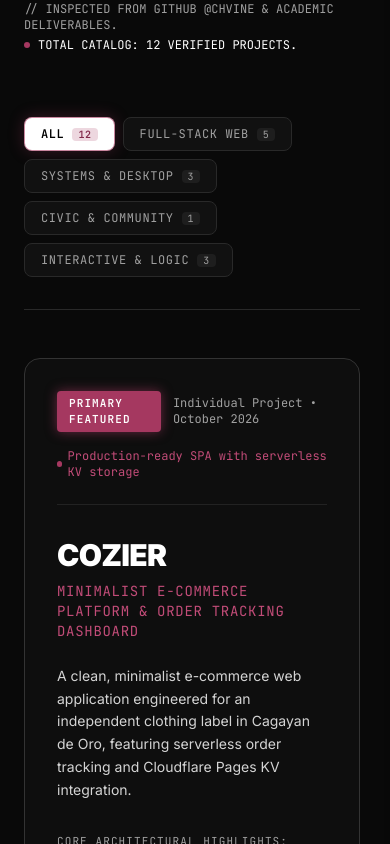
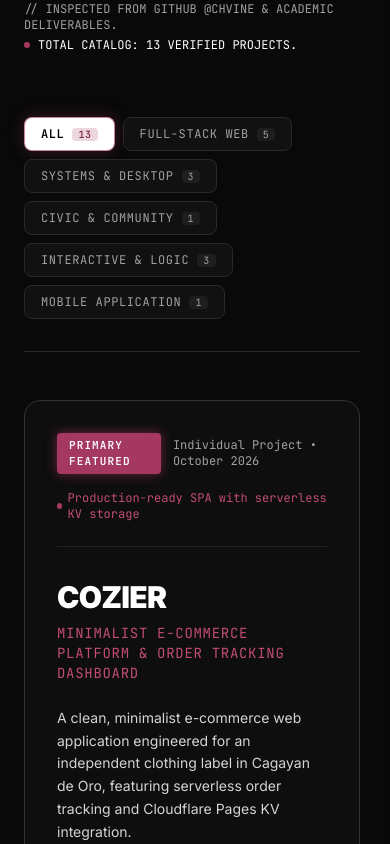
Before and after one commit to Chvine/current_portfolio, a Next.js app: page / in a window 390 px wide. Shown: the part 7560-8404 px from the top of the page. Built offline with nearby package versions, Linux system fonts and the light colour scheme.

Commit message:
feat: add COVID-19 Tracker Android app project and Mobile Application category

```diff
--- a/src/components/Projects.tsx
+++ b/src/components/Projects.tsx
@@ -9,7 +9,7 @@ export default function Projects() {
   const [selectedFilter, setSelectedFilter] = useState<string>("All");
   const [activeModalProject, setActiveModalProject] = useState<Project | null>(null);
 
-  const filters = ["All", "Full-Stack Web", "Systems & Desktop", "Civic & Community", "Interactive & Logic"];
+  const filters = ["All", "Full-Stack Web", "Systems & Desktop", "Civic & Community", "Interactive & Logic", "Mobile Application"];
 
   const filteredProjects = selectedFilter === "All"
     ? PROJECTS
--- a/src/data/portfolioData.ts
+++ b/src/data/portfolioData.ts
@@ -2,8 +2,8 @@ export interface Project {
   id: string;
   title: string;
   tagline: string;
-  category: "Full-Stack Web" | "Systems & Desktop" | "Civic & Community" | "Interactive & Logic";
-  type: "Individual Project" | "Group Project" | "Mini-Project" | "Academic Project" | "Game Application";
+  category: "Full-Stack Web" | "Systems & Desktop" | "Civic & Community" | "Interactive & Logic" | "Mobile Application";
+  type: "Individual Project" | "Group Project" | "Mini-Project" | "Academic Project" | "Game Application" | "Personal Project" | "Client-given Project";
   timeline: string;
   description: string;
   longDescription: string;
@@ -284,6 +284,25 @@ export const PROJECTS: Project[] = [
     metrics: "Financial amortization calculations and borrower ledger",
   },
   {
+    id: "covid19-tracker",
+    title: "COVID-19 Tracker Mobile App for Android",
+    tagline: "Real-Time National & Global COVID-19 Case Monitoring App",
+    category: "Mobile Application",
+    type: "Personal Project",
+    timeline: "April – October 2020",
+    description:
+      "Designed, developed, and published an Android app to track COVID-19 cases nationally and globally, downloaded by more than 1,000 users as of October 2021.",
+    longDescription:
+      "A fully published Android mobile application designed to help users stay informed during the COVID-19 pandemic. The app consumes a live REST API via the Volley library to display real-time statistics, featuring customizable date-based filtering and clear visual presentation of case data. Achieved organic downloads of over 1,000 users on the Google Play Store.",
+    features: [
+      "Monitors and displays total number of cases, active cases, deaths, recoveries, cases under critical condition, fatality rate, and recovery rate at any given date",
+      "Customizable display data based on filters set by the users",
+      "Downloaded by more than 1,000 users as of October 2021",
+    ],
+    technologies: ["Android", "Java", "Adobe XD", "Android Studio", "Git", "REST APIs", "Volley"],
+    metrics: "1,000+ downloads on Google Play Store",
+  },
+  {
     id: "braingle-game",
     title: "Braingle Riddle & Logic Game",
     tagline: "Terminal-Based Interactive Logic & Puzzle Game",
```
